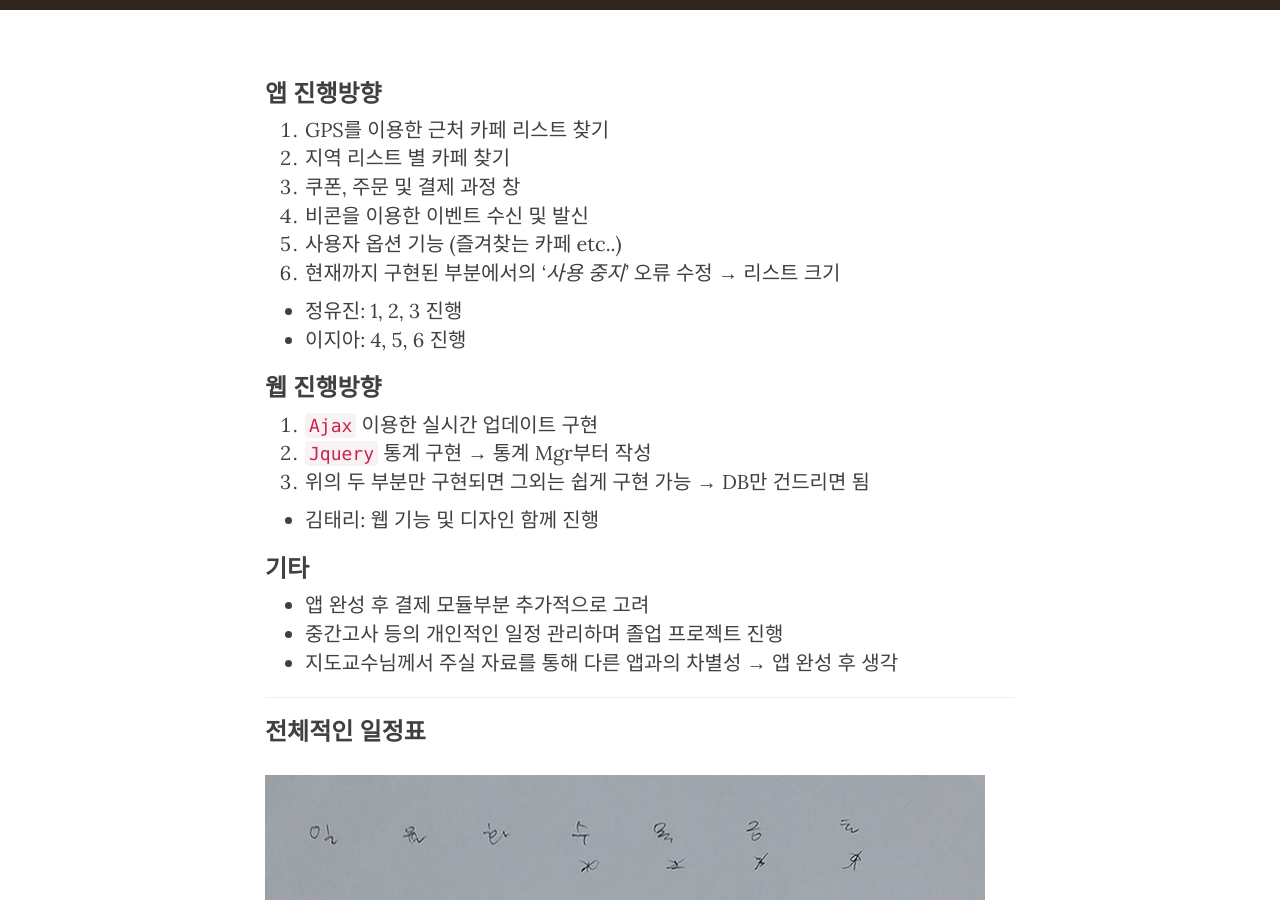
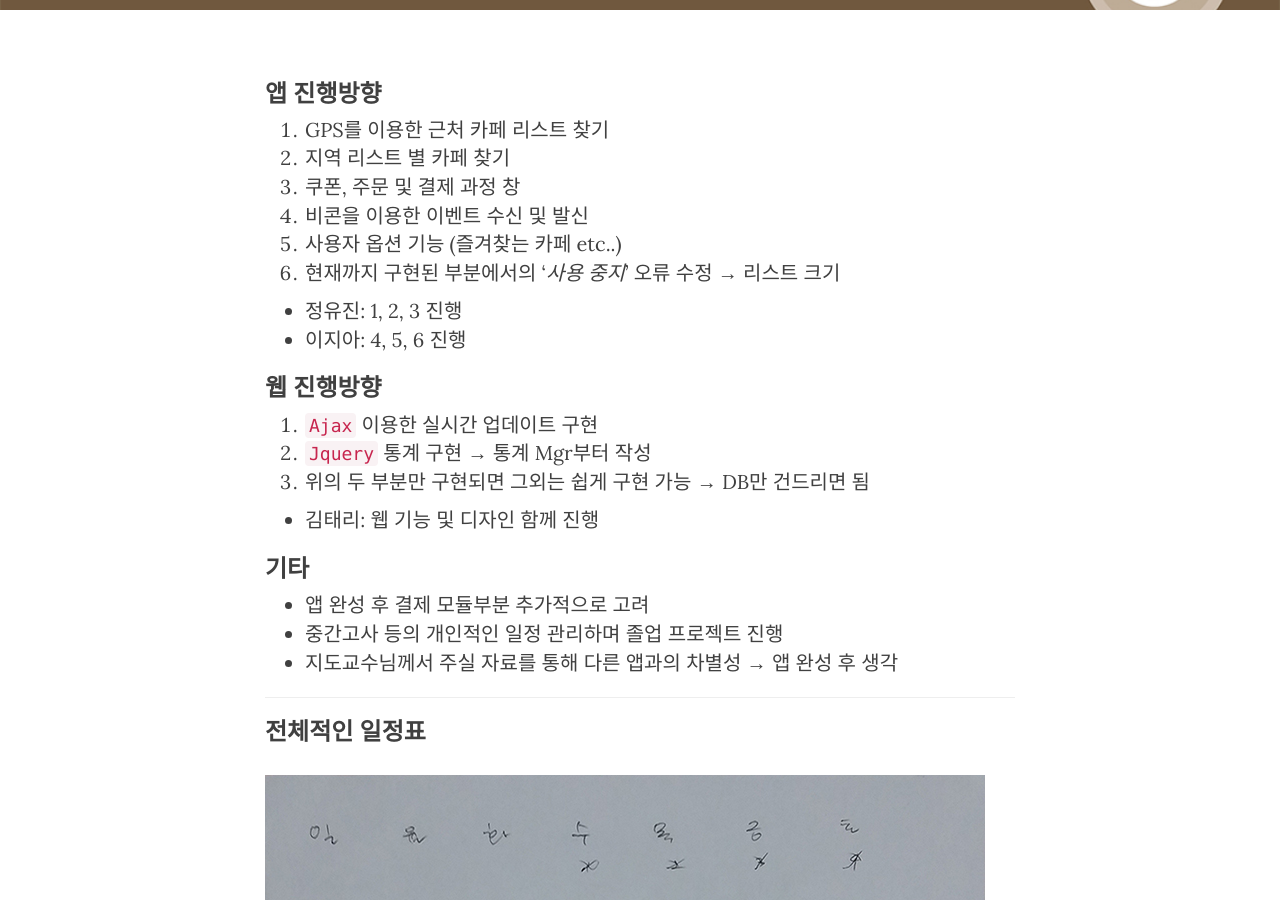
Before and after one commit to dudmy/noorim.github.io, a Jekyll site: the page built from _posts/2015-04-06-4th-meeting.md, in a window 1280 px wide and 900 px high, scrolled down 532 px. Built offline with Jekyll 4.4.1, drawn with Linux system fonts in a browser that asks for light colours; nearby versions of some CDN libraries.

Commit message:
change image

```diff
--- a/_posts/2015-04-06-4th-meeting.md
+++ b/_posts/2015-04-06-4th-meeting.md
@@ -13,7 +13,7 @@
 3. 쿠폰, 주문 및 결제 과정 창
 4. 비콘을 이용한 이벤트 수신 및 발신
 5. 사용자 옵션 기능 (즐겨찾는 카페 etc..)
-6. 현재까지 구현된 부분에서의 *'사용 중지'* 오류 수정 → 리스트 크기
+6. 현재까지 구현된 부분에서의 '*사용 중지*' 오류 수정 → 리스트 크기
 
 - 정유진: 1, 2, 3 진행
 - 이지아: 4, 5, 6 진행
```
Also changed, not shown: img/about-bg.jpg, img/post-bg.jpg.
